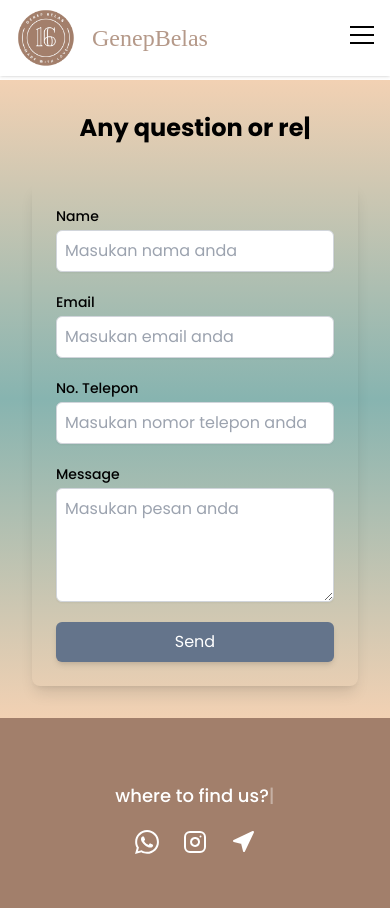
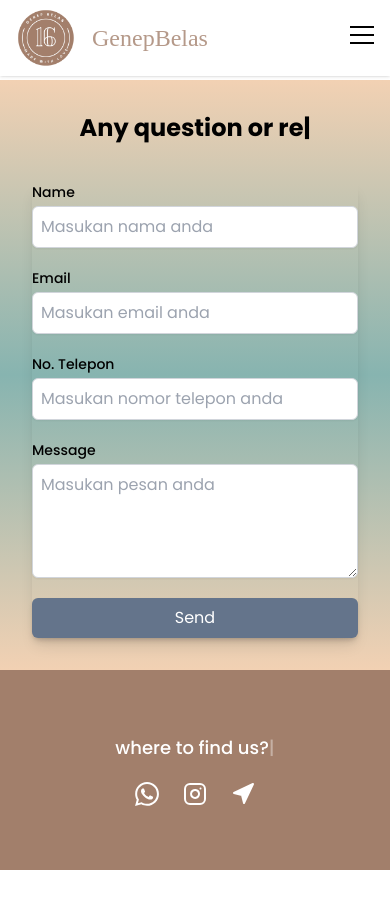
Before and after one commit to WildanFathir/genep-belas, a Vue app: page /contact in a window 390 px wide. Shown: the top 908 px of the page. After the commit the page ends 870 px from the top, so only its background shows below. Built offline with nearby package versions, Linux system fonts and the light colour scheme; a web font is replaced by a local one.

Commit message:
Refactor: Adjust height and padding of ContactPage.vue for responsive layout

```diff
--- a/src/views/pages/ContactPage.vue
+++ b/src/views/pages/ContactPage.vue
@@ -1,6 +1,6 @@
 <template>
   <div
-    class="bg-gradient-to-b from-[#f2d1b3] via-[#87b4b0] to-[#f2d1b3] p-8 md:p-20 flex flex-col items-center justify-center w-full h-full"
+    class="bg-gradient-to-b from-[#f2d1b3] via-[#87b4b0] to-[#f2d1b3] p-8 md:p-20 flex flex-col items-center justify-center w-full min-h-screen"
   >
     <div class="text-center">
       <div
@@ -10,7 +10,7 @@
       </div>
     </div>
     <div
-      class="w-full max-w-2xl p-6 bg-transparent rounded-lg shadow-lg md:max-w-4xl"
+      class="w-full max-w-2xl p-10 bg-transparent rounded-lg shadow-lg md:max-w-4xl"
     >
       <form class="space-y-5">
         <div class="mb-4">
```
